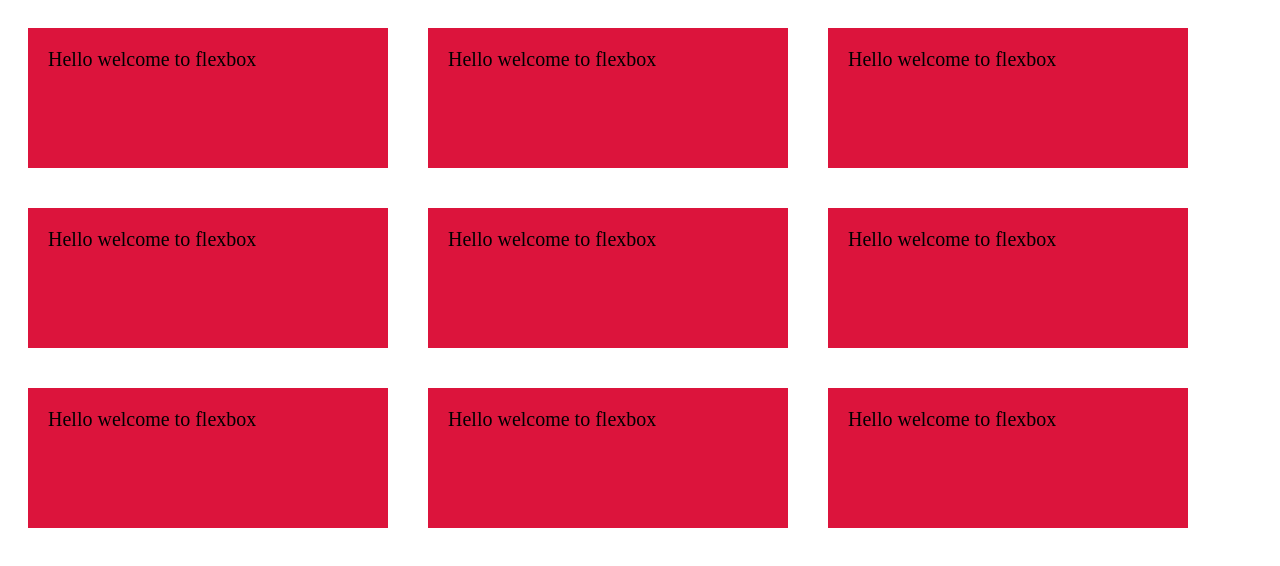
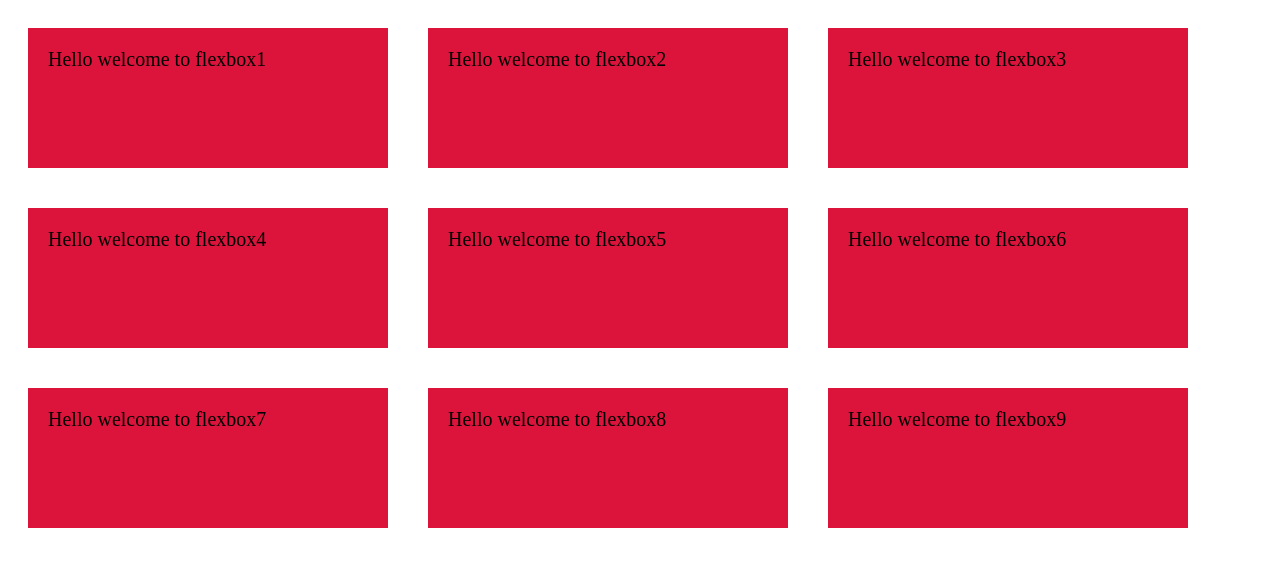
Before and after one commit to rkppatel/First, a plain HTML site: page index.html in a window 1280 px wide. Drawn offline with Linux system fonts and the light colour scheme.

Commit message:
First commit

```diff
--- a/index.html
+++ b/index.html
@@ -22,15 +22,15 @@
 </head>
 <body>
     <div id="container">
-        <div>Hello welcome to flexbox</div>
-        <div>Hello welcome to flexbox</div>
-        <div>Hello welcome to flexbox</div>
-        <div>Hello welcome to flexbox</div>
-        <div>Hello welcome to flexbox</div>
-        <div>Hello welcome to flexbox</div>
-        <div>Hello welcome to flexbox</div>
-        <div>Hello welcome to flexbox</div>
-        <div>Hello welcome to flexbox</div>
+        <div>Hello welcome to flexbox1</div>
+        <div>Hello welcome to flexbox2</div>
+        <div>Hello welcome to flexbox3</div>
+        <div>Hello welcome to flexbox4</div>
+        <div>Hello welcome to flexbox5</div>
+        <div>Hello welcome to flexbox6</div>
+        <div>Hello welcome to flexbox7</div>
+        <div>Hello welcome to flexbox8</div>
+        <div>Hello welcome to flexbox9</div>
     </div>
 </body>
 </html>
```
